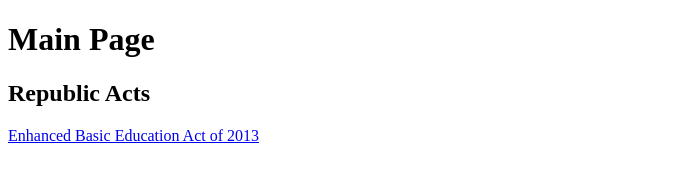
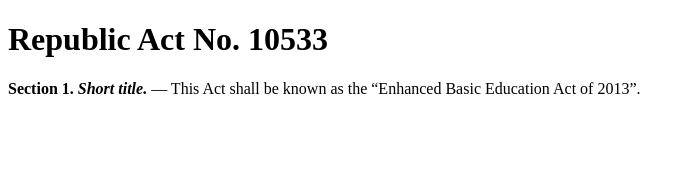
Before and after one commit to dbkkiwnl/dbkkiwnl.github.io, a plain HTML site: page RA_10533.html in a window 1280 px wide. Shown: the whole page, without its empty margins (0-695 px from the left). Drawn offline with Linux system fonts and the light colour scheme.

Commit message:
Added underscore to file name.

```diff
--- a/index.html
+++ b/RA_10533.html
@@ -4,11 +4,10 @@
     <meta charset="UTF-8">
     <meta http-equiv="X-UA-Compatible" content="IE=edge">
     <meta name="viewport" content="width=device-width, initial-scale=1.0">
-    <title>Main Page</title>
+    <title>Republic Act No. 10533</title>
 </head>
 <body>
-    <h1>Main Page</h1>
-    <h2>Republic Acts</h2>
-    <a href="RA 10533.html">Enhanced Basic Education Act of 2013</a>
+    <h1>Republic Act No. 10533</h1>
+    <b>Section 1. <i>Short title.</i></b> — This Act shall be known as the “Enhanced Basic Education Act of 2013”.
 </body>
 </html>
```
